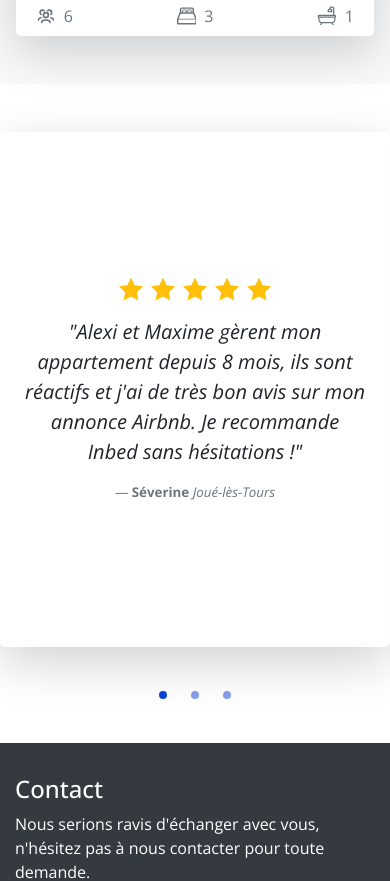
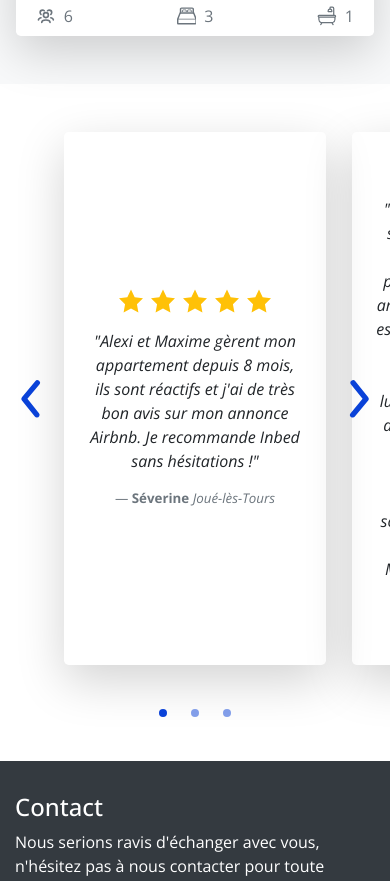
Before and after one commit to SimTht/inbed, a React (Create React App) app: page / in a window 390 px wide. Shown: the part 4460-5341 px from the top of the page. Built offline with nearby package versions, Linux system fonts and the light colour scheme; some icons are missing.

Commit message:
Fix top rates responsiveness done

```diff
--- a/src/App.css
+++ b/src/App.css
@@ -91,10 +91,6 @@
   list-style: none;
 }
 
-.container {
-  width: 100%;
-}
-
 @media screen and (min-width: 576px) {
   .container {
     max-width: 540px;
--- a/src/components/Footer.css
+++ b/src/components/Footer.css
@@ -45,6 +45,7 @@
 .footer-2 {
   display: flex;
   justify-content: space-between;
+  width: 100%;
   padding: 1.5rem 0;
   border-top: 1px var(--text-2) solid;
 }
--- a/src/components/Header.css
+++ b/src/components/Header.css
@@ -17,6 +17,7 @@
   flex-direction: row;
   justify-content: center;
   align-items: center;
+  width: 100%;
 }
 
 @media screen and (max-width: 1200px) {
--- a/src/components/Header.jsx
+++ b/src/components/Header.jsx
@@ -125,9 +125,9 @@
           >
             <path
               stroke={isTransparent ? "var(--text-3)" : "var(--text-1)"}
-              stroke-linecap="round"
-              stroke-miterlimit="10"
-              stroke-width="2"
+              strokeLinecap="round"
+              strokeMiterlimit="10"
+              strokeWidth="2"
               d="M4 7h22M4 15h22M4 23h22"
             />
           </svg>
--- a/src/components/TopRates.css
+++ b/src/components/TopRates.css
@@ -10,12 +10,14 @@
   width: 4rem;
   cursor: pointer;
   fill: var(--color-1);
+  z-index: 3;
 }
 
 .right-arrow-rate {
   width: 4rem;
   cursor: pointer;
   fill: var(--color-1);
+  z-index: 3;
 }
 
 .top-rate-boxes-container {
@@ -81,3 +83,13 @@
   padding: 0.75rem;
   fill: var(--color-1);
 }
+
+@media screen and (max-width: 668px) {
+  .top-rate-boxes-container {
+    width: calc(100vw - 8rem);
+  }
+
+  .top-rate-box p {
+    font-size: 1rem;
+  }
+}
--- a/src/pages/HousingAmboise.jsx
+++ b/src/pages/HousingAmboise.jsx
@@ -189,7 +189,7 @@
             est disponible pour vous aider !
           </p>
           <center>
-            <Link to={"/contact"} class="btn">
+            <Link to={"/contact"} className="btn">
               J’estime mes revenus à Amboise gratuitement
             </Link>
           </center>
```
Also changed, not shown: src/pages/InfoContact.jsx (+5 -5 lines), 1 other file (tests, documents, lock files or other folders).
